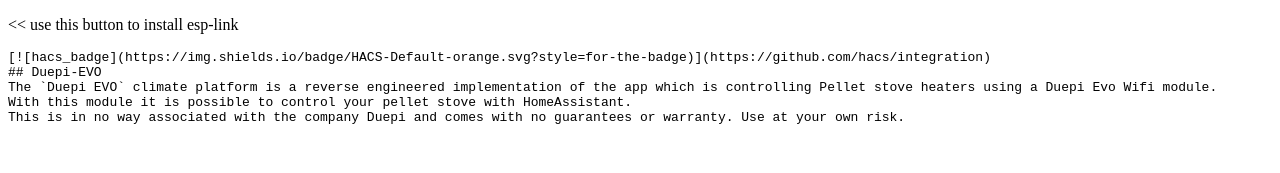
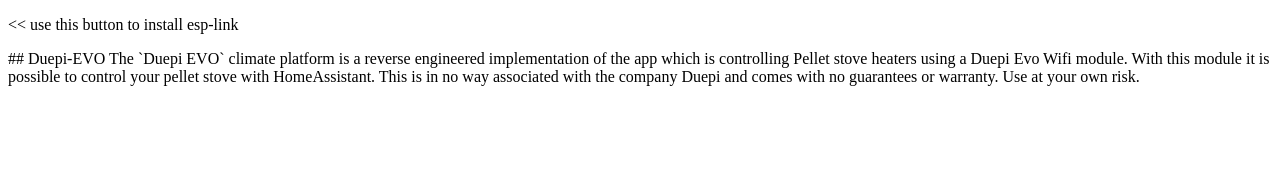
Before and after one commit to aceindy/Duepi_EVO, a plain HTML site: page index.html in a window 1280 px wide. Drawn offline with Linux system fonts and the light colour scheme.

Commit message:
Update index.html

```diff
--- a/index.html
+++ b/index.html
@@ -9,7 +9,7 @@
 <!-- Embedding the script -->
 <script type="module" src="https://unpkg.com/esp-web-tools/dist/web/install-button.js?module"></script>
 <p><esp-web-install-button manifest="manifest.json" install-supported=""></esp-web-install-button> &lt;&lt; use this button to install esp-link</p>
-<pre style="word-wrap: break-word; white-space: pre-wrap;">[![hacs_badge](https://img.shields.io/badge/HACS-Default-orange.svg?style=for-the-badge)](https://github.com/hacs/integration)
+
 ## Duepi-EVO
 The `Duepi EVO` climate platform is a reverse engineered implementation of the app which is controlling Pellet stove heaters using a Duepi Evo Wifi module.
 With this module it is possible to control your pellet stove with HomeAssistant.
```
